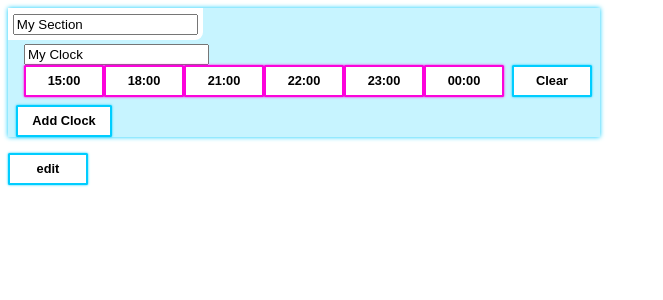
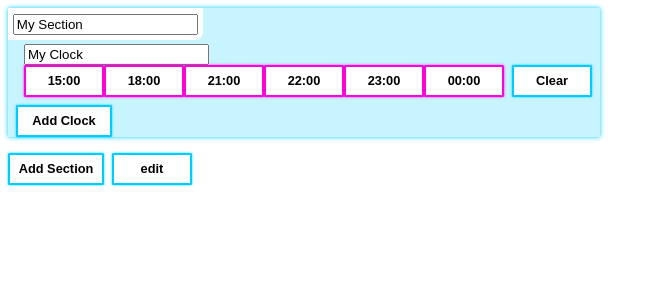
Before and after one commit to AlanHietala/SprawlClocks, a React (Create React App) app: page / in a window 1280 px wide. Shown: the top 300 px of the page, without its empty margins (0-663 px from the left). Built offline with nearby package versions, Linux system fonts and the light colour scheme.

Commit message:
updating conditionals

```diff
--- a/src/App.tsx
+++ b/src/App.tsx
@@ -12,7 +12,7 @@ function App() {
       {clocks.map(() => (
         <ClockSection isEditing={isEditing} />
       ))}
-      {isEditing || (
+      {isEditing && (
         <button
           className="clear add-section"
           onClick={(event) => {
```
